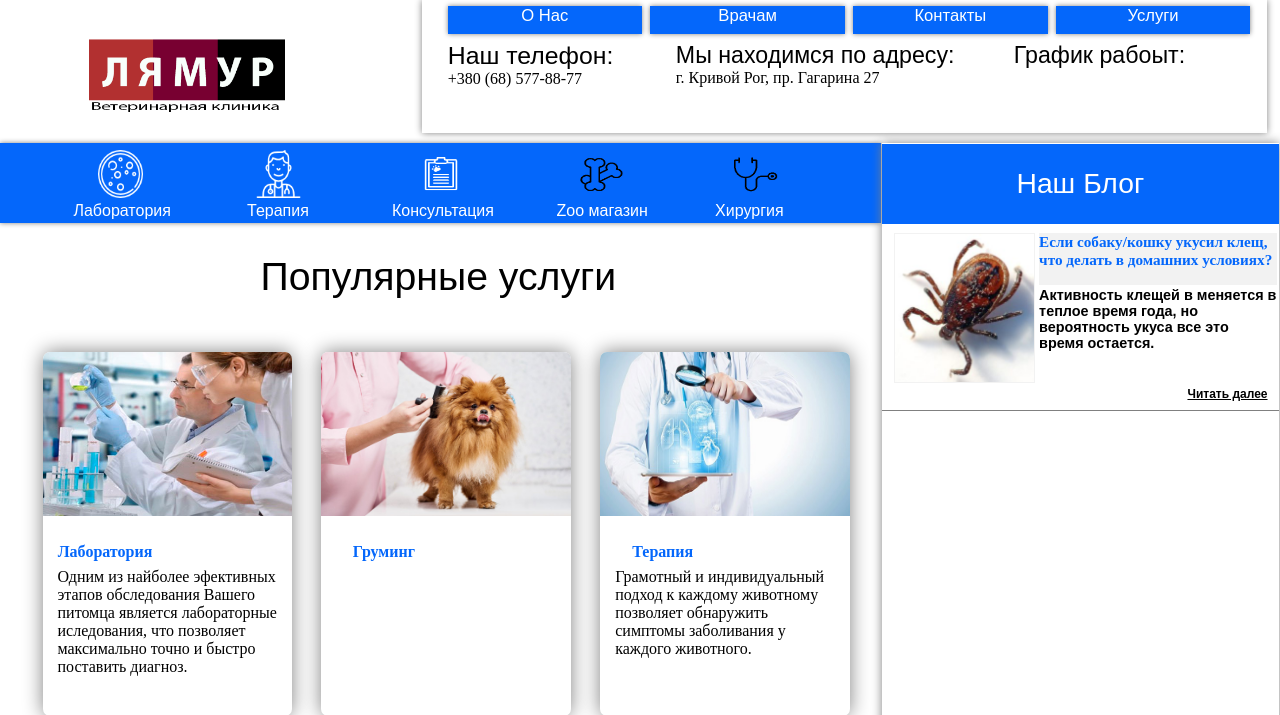
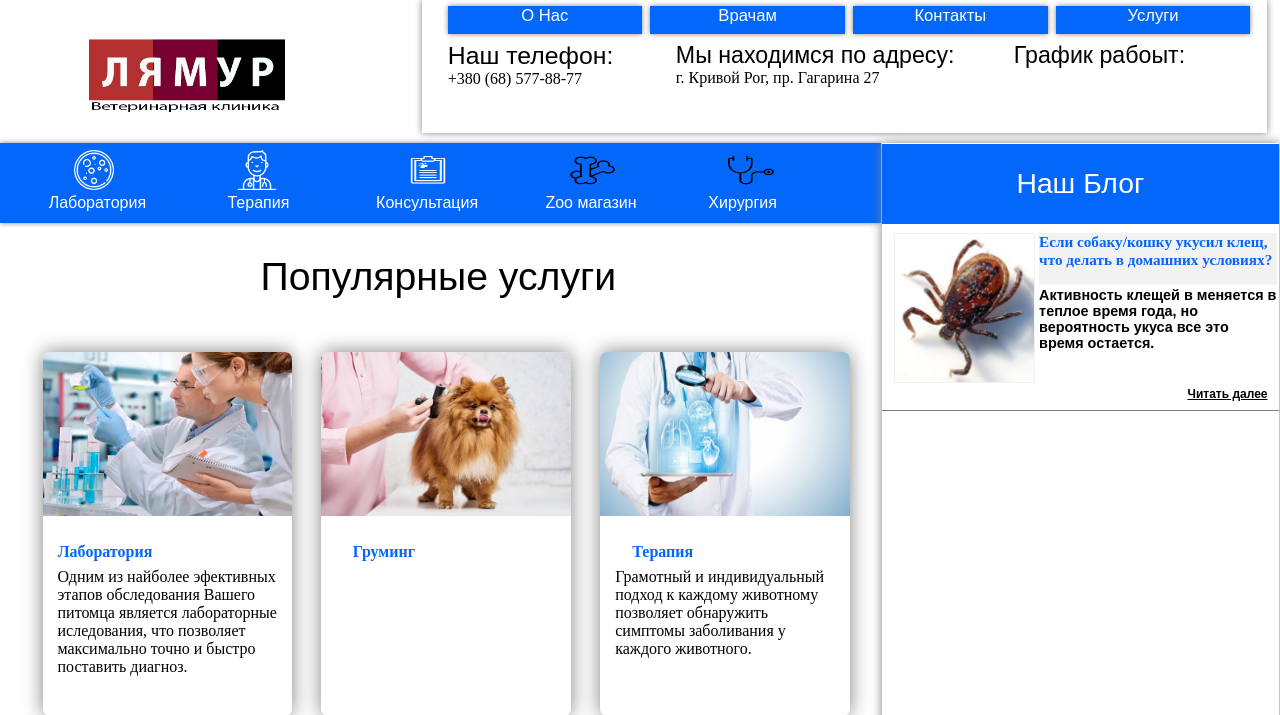
Before and after one commit to MainStar/Lya-mur.ver.2.x, a PHP site: page /index.html in a window 1280 px wide. Shown: the top 715 px of the page. Run offline with PHP 8.4, Linux system fonts and the light colour scheme.

Commit message:
fixed menu of servies

```diff
--- a/styles/style.css
+++ b/styles/style.css
@@ -113,14 +113,14 @@
 	box-shadow: 0 0 5px grey;
 }
 .services_in_top{
-	width: 90%;
+	width: 95%;
 	height: 100%;
-	margin-left: 5.5%;
+	margin-left: 3%;
 }
 .service_img{
 	width: 19%;
 	height: 100%;
-	margin-left: 0.5%;
+	/*margin-left: 0.5%;*/
 	display: inline-block;
 	overflow: hidden;
 }
@@ -129,8 +129,8 @@
 	display: block;
 }*/
 .service_img > a > img{
-	width: 30%;
-	height: 60%;
+	width: 25%;
+	height: 50%;
 	margin-left: 30%;
 	margin-top: 5%;
 }
```
